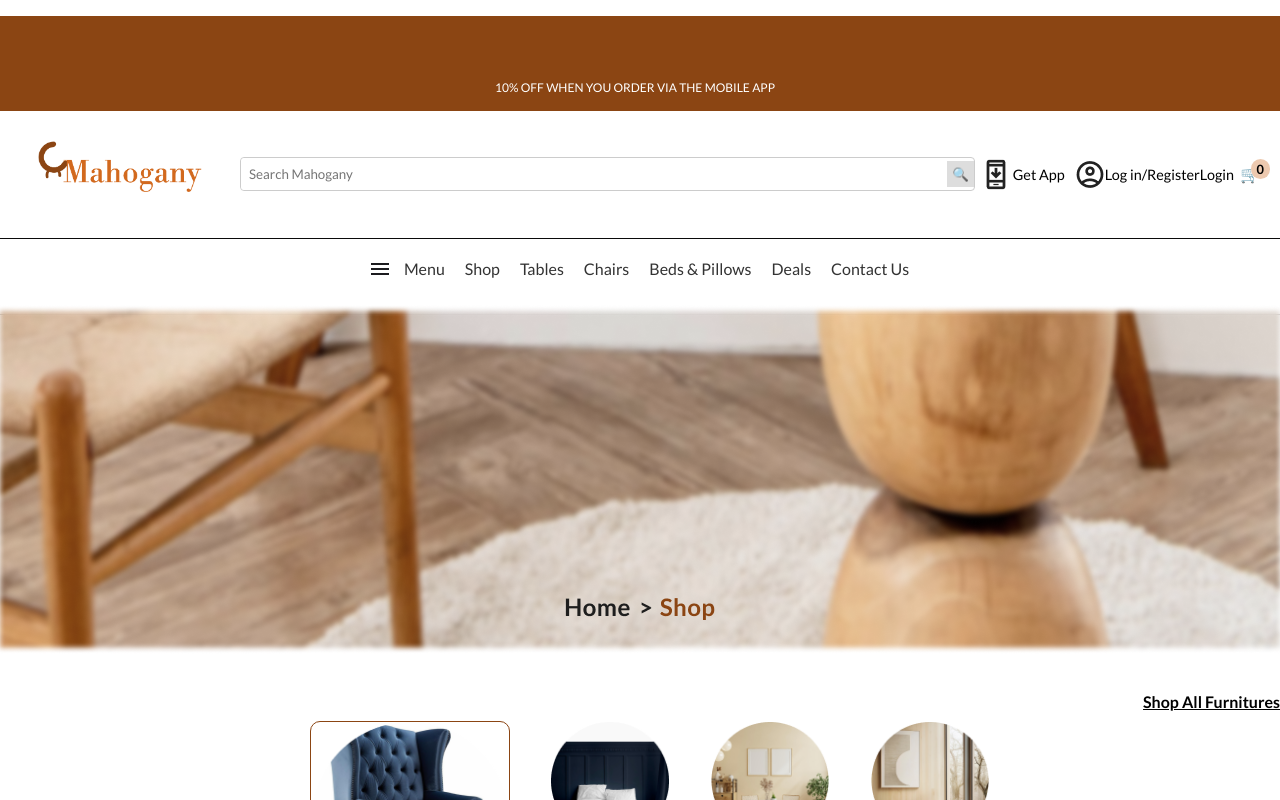
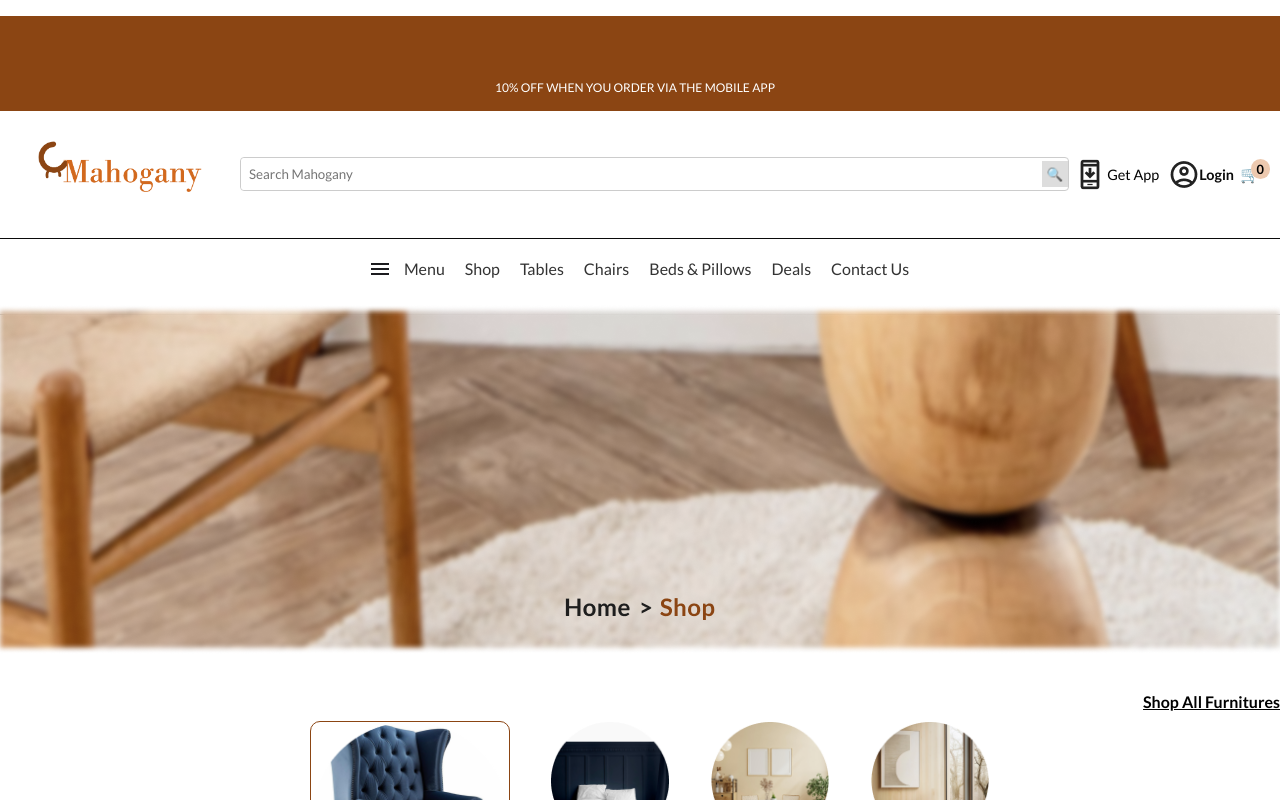
Before and after one commit to FAITHOKOSUN/furniture, a React (Vite) app: page / in a window 1280 px wide. Shown: the top 800 px of the page. Built offline with nearby package versions, Linux system fonts and the light colour scheme.

Commit message:
header updated

```diff
--- a/src/components/Header.css
+++ b/src/components/Header.css
@@ -88,6 +88,7 @@
   gap: 1px;
 }
 
+
 .action-button {
   display: flex;
   align-items: center;
@@ -104,6 +105,11 @@
 
 .action-button:hover {
   text-decoration: none; /* Remove underline on hover */
+}
+.action-t{
+  color: #0a0a0a;
+  font-family: lato;
+  font-weight: bold;
 }
 
 .cart-button {
--- a/src/components/Header.jsx
+++ b/src/components/Header.jsx
@@ -34,7 +34,7 @@ const Header = () => {
           </button>
           <button className="action-button">
             <img src={assets.user} alt="User Icon" className="action-icon" />
-            <span className="action-text">Log in/Register</span>
+            <span className="action-text"></span>
             <span className="action-t">Login</span>
 
           </button>
```
